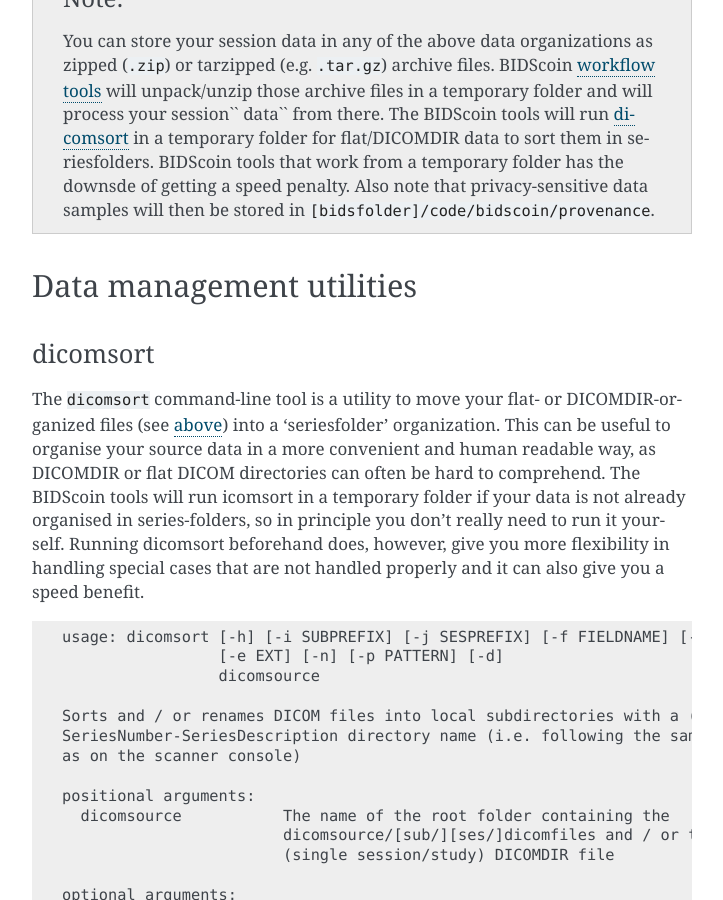
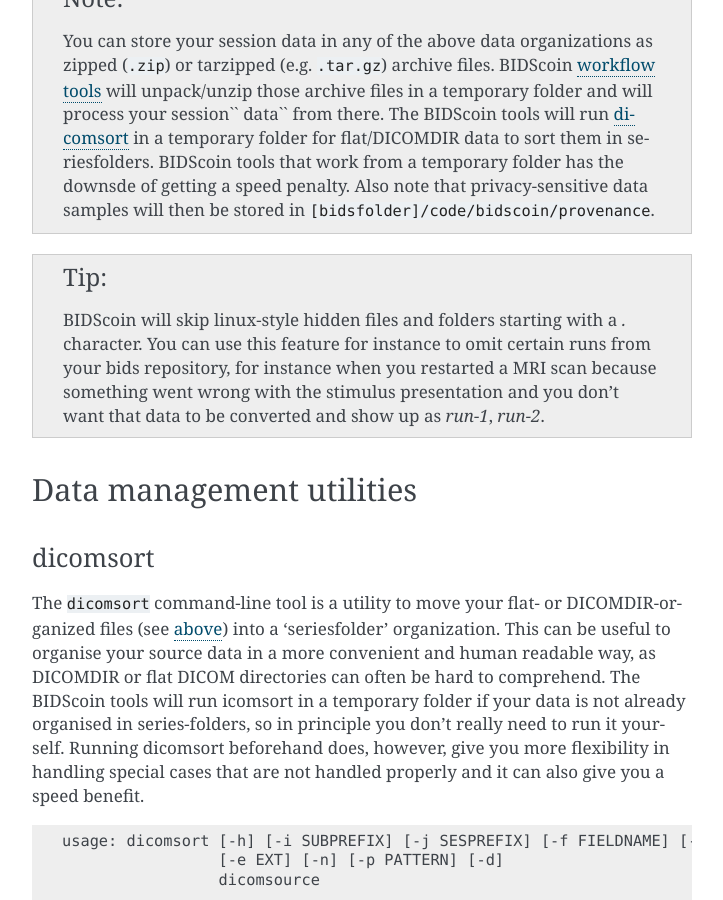
Before and after one commit to Donders-Institute/bidscoin, a Sphinx documentation site: the page built from docs/preparation.rst, in a window 1280 px wide and 900 px high, scrolled down 2567 px. Shown: the whole window, without its empty margins (388-1111 px from the left). Built offline with Sphinx 7.4.7, drawn with Linux system fonts in a browser that asks for light colours.

Commit message:
Reintroduce omitting hidden folders (it is a handy feature for users to skip certain run-folders (e.g. restarted scan protocol)

```diff
--- a/docs/preparation.rst
+++ b/docs/preparation.rst
@@ -109,6 +109,9 @@
 
 .. note::
    You can store your session data in any of the above data organizations as zipped (``.zip``) or tarzipped (e.g. ``.tar.gz``) archive files. BIDScoin `workflow tools <workflow.html>`_ will unpack/unzip those archive files in a temporary folder and will process your session`` data`` from there. The BIDScoin tools will run `dicomsort <#dicomsort>`__ in a temporary folder for flat/DICOMDIR data to sort them in seriesfolders. BIDScoin tools that work from a temporary folder has the downsde of getting a speed penalty. Also note that privacy-sensitive data samples will then be stored in ``[bidsfolder]/code/bidscoin/provenance``.
+
+.. tip::
+   BIDScoin will skip linux-style hidden files and folders starting with a `.` character. You can use this feature for instance to omit certain runs from your bids repository, for instance when you restarted a MRI scan because something went wrong with the stimulus presentation and you don't want that data to be converted and show up as `run-1`, `run-2`.
 
 Data management utilities
 -------------------------
```
